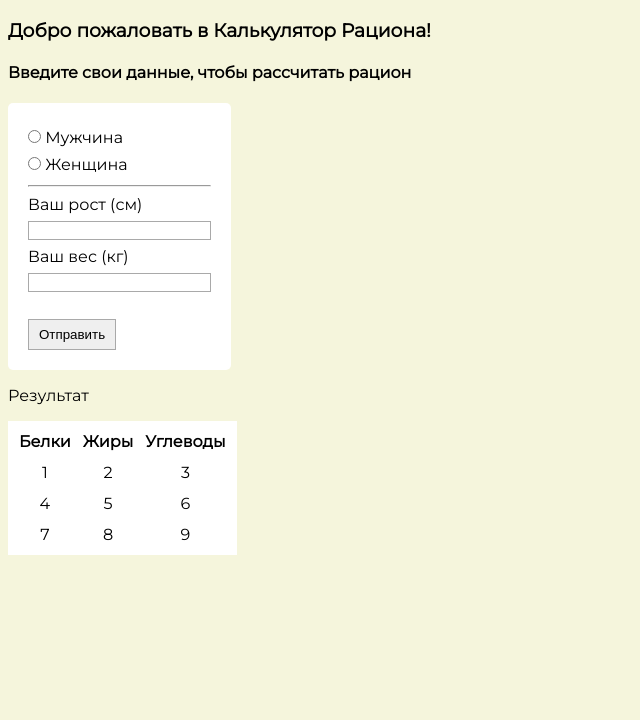
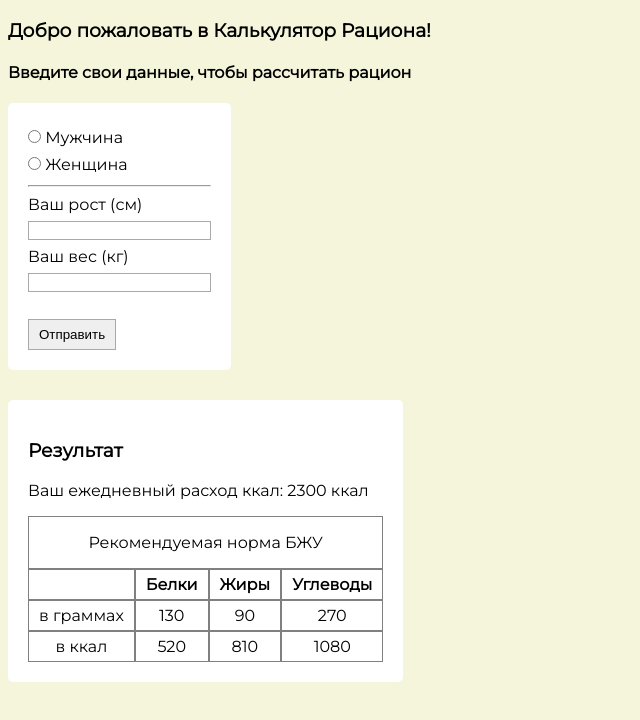
Before and after one commit to AlexFisher13/NutritionCounter, an Angular app: page / in a window 1280 px wide. Shown: the top 720 px of the page, without its empty margins (0-640 px from the left). Built offline with nearby package versions, Linux system fonts and the light colour scheme.

Commit message:
верстку накидал чутка

```diff
--- a/src/app/user-result/user-result.component.css
+++ b/src/app/user-result/user-result.component.css
@@ -1,5 +1,19 @@
 table {
   text-align: center;
   background-color: white;
-  border-spacing: 10px;
+  border-spacing: 0;
 }
+caption {
+  border: 1px solid gray;
+}
+.result {
+  margin-top: 30px;
+  background-color: white;
+  display: table;
+  border-radius: 5px;
+  padding: 20px;
+}
+td, th {
+  border: 1px solid gray;
+  padding: 5px 10px;
+}
--- a/src/app/user-result/user-result.component.html
+++ b/src/app/user-result/user-result.component.html
@@ -1,25 +1,27 @@
-<div>
-  <p>Результат</p>
+<div class="result">
+  <h3>Результат</h3>
+  <p>Ваш ежедневный расход ккал: 2300 ккал</p>
   <table>
+    <caption>
+      <p>Рекомендуемая норма БЖУ</p>
+    </caption>
     <tr>
+      <th></th>
       <th>Белки</th>
       <th>Жиры</th>
       <th>Углеводы</th>
     </tr>
     <tr>
-      <td>1</td>
-      <td>2</td>
-      <td>3</td>
+      <td>в граммах</td>
+      <td>130</td>
+      <td>90</td>
+      <td>270</td>
     </tr>
     <tr>
-      <td>4</td>
-      <td>5</td>
-      <td>6</td>
-    </tr>
-    <tr>
-      <td>7</td>
-      <td>8</td>
-      <td>9</td>
+      <td>в ккал</td>
+      <td>520</td>
+      <td>810</td>
+      <td>1080</td>
     </tr>
   </table>
 </div>
```
